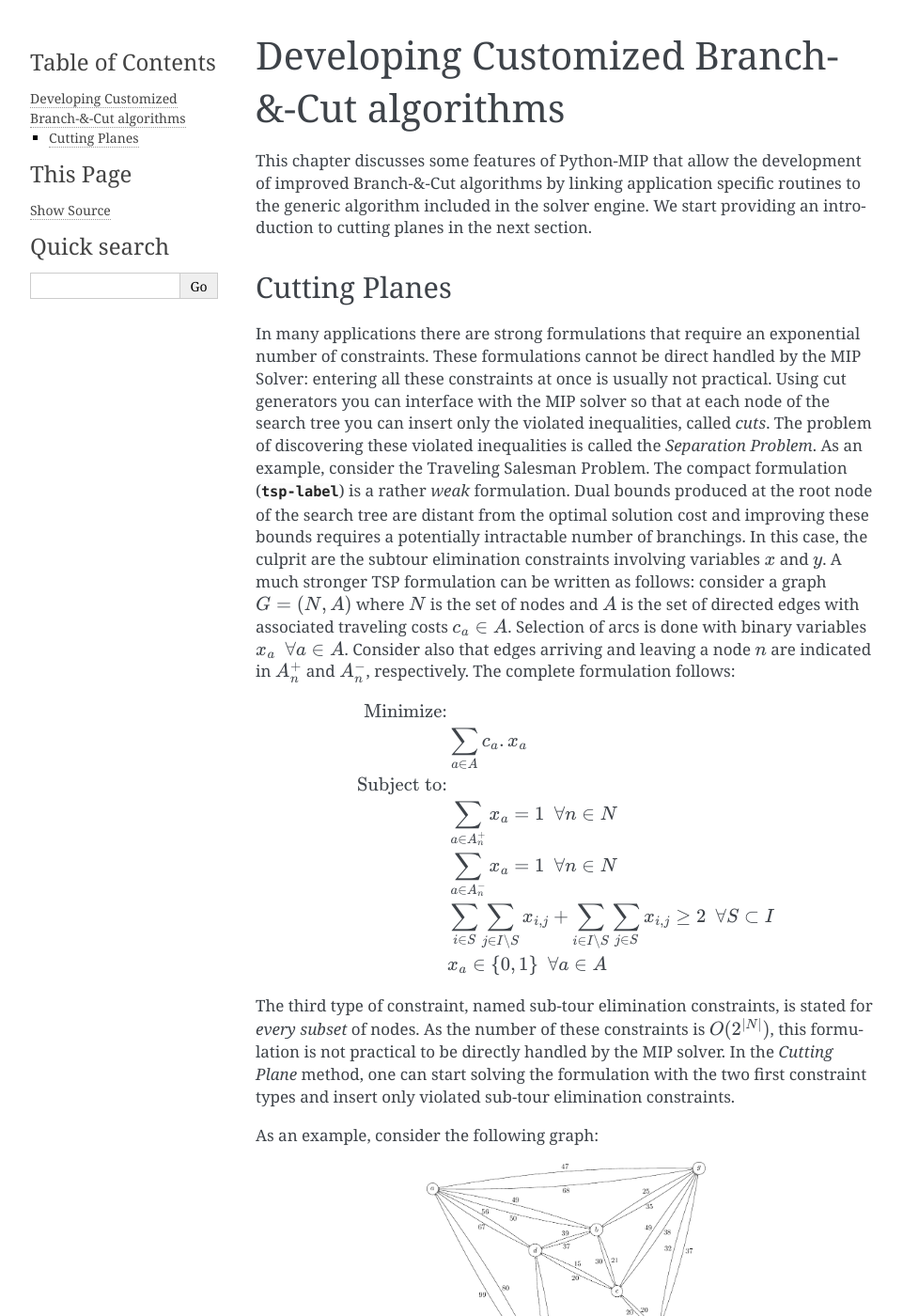
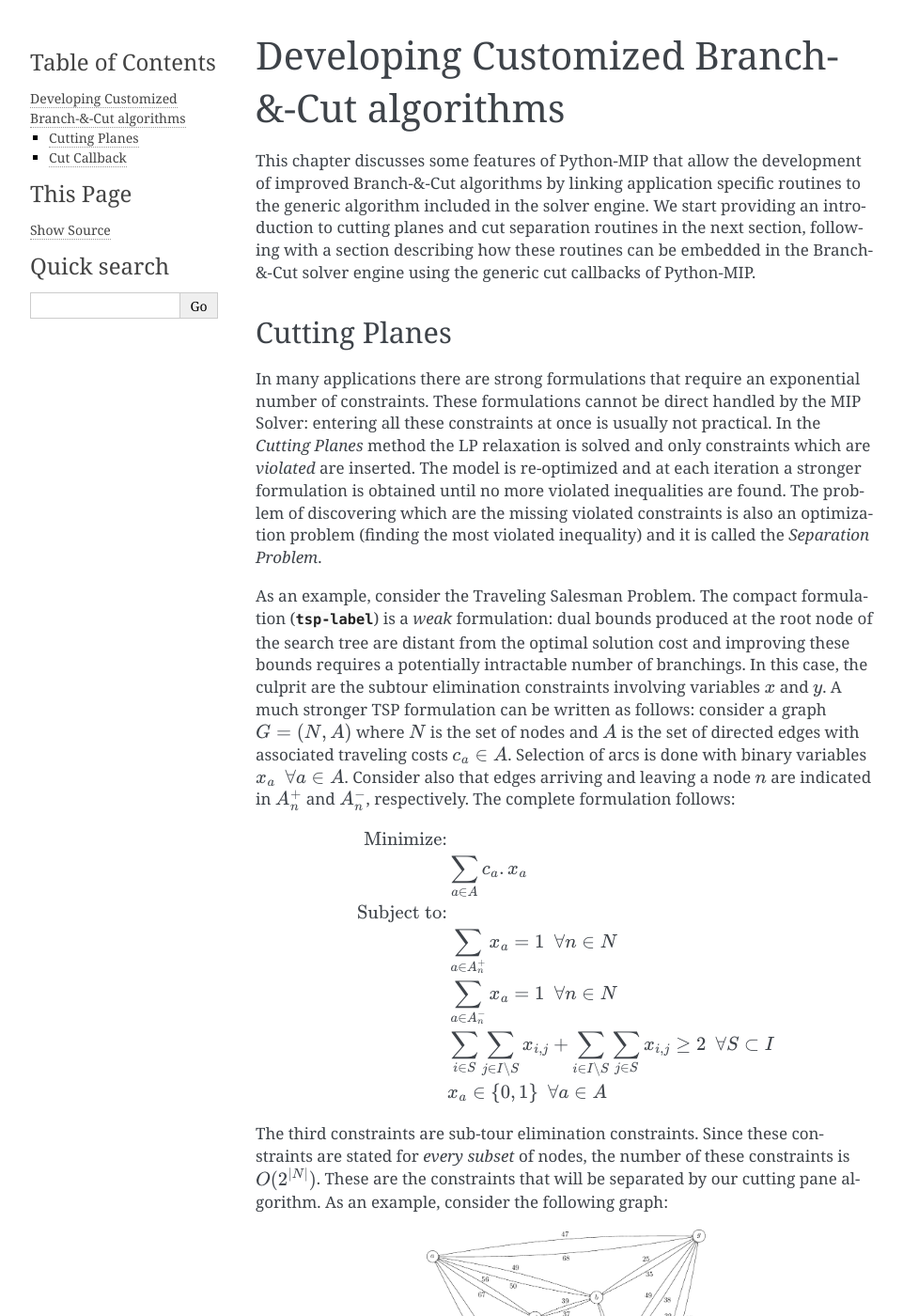
Before and after one commit to coin-or/python-mip, a Sphinx documentation site: the page built from docs/custom.rst, in a window 1280 px wide and 1400 px high. Shown: the whole window at 94% size, without its empty margins (148-1109 px from the left). Built offline with Sphinx 7.4.7, drawn with Linux system fonts in a browser that asks for light colours; some of the changed text lies outside the part shown.

```diff
--- a/docs/conf.py
+++ b/docs/conf.py
@@ -40,6 +40,7 @@ release = ''
 # ones.
 extensions = [
     'sphinx.ext.autodoc',
+    'sphinx_autodoc_typehints',
     'sphinx.ext.mathjax',
 	'sphinx.ext.napoleon',
 ]
@@ -170,3 +171,5 @@ epub_exclude_files = ['search.html']
 #numfig = True
 #math_numfig = True
 math_eqref_format = "Eq.{number}"
+
+add_module_names = False
--- a/docs/custom.rst
+++ b/docs/custom.rst
@@ -1,34 +1,40 @@
+.. _chapCustom:
+
 Developing Customized Branch-&-Cut algorithms
 =============================================
 
-This chapter discusses some features of Python-MIP that allow the
-development of improved Branch-&-Cut algorithms by linking application
-specific routines to the generic algorithm included in the solver engine.
-We start providing an introduction to cutting planes in the next section.
+This chapter discusses some features of Python-MIP that allow the development
+of improved Branch-&-Cut algorithms by linking application specific routines to
+the generic algorithm included in the solver engine. We start providing an
+introduction to cutting planes and cut separation routines in the next section,
+following with a section describing how these routines can be embedded in the
+Branch-&-Cut solver engine using the generic cut callbacks of Python-MIP.
 
 Cutting Planes
 ~~~~~~~~~~~~~~
 
 In many applications there are strong formulations that require an
 exponential number of constraints. These formulations cannot be direct
-handled by the MIP Solver: entering all these constraints at once is
-usually not practical. Using cut generators you can interface with the MIP
-solver so that at each node of the search tree you can insert only the
-violated inequalities, called *cuts*. The problem of discovering these
-violated inequalities is called the *Separation Problem*. As an example,
-consider the Traveling Salesman Problem. The  compact formulation
-(:numref:`tsp-label`) is a rather *weak* formulation. Dual bounds produced
-at the root node of the search tree are distant from the optimal solution
-cost and improving these bounds requires a potentially intractable number
-of branchings. In this case, the culprit are the subtour elimination
-constraints involving variables :math:`x` and :math:`y`. A much stronger
-TSP formulation can be written as follows: consider a graph
-:math:`G=(N,A)` where :math:`N` is the set of nodes and :math:`A` is the
-set of directed edges with associated traveling costs :math:`c_a \in A`.
-Selection of arcs is done with binary variables :math:`x_a \,\,\, \forall
-a \in A`. Consider also that edges arriving and leaving a node :math:`n`
-are indicated in :math:`A^+_n` and :math:`A^-_n`, respectively. The
-complete formulation follows:
+handled by the MIP Solver: entering all these constraints at once is usually
+not practical. In the *Cutting Planes* method the LP relaxation is solved and
+only constraints which are *violated* are inserted. The model is re-optimized
+and at each iteration a stronger formulation is obtained until no more violated
+inequalities are found. The problem of discovering which are the missing
+violated constraints is also an optimization problem (finding the most violated
+inequality) and it is called the *Separation Problem*.
+
+As an example, consider the Traveling Salesman Problem. The  compact
+formulation (:numref:`tsp-label`) is a *weak* formulation: dual bounds produced
+at the root node of the search tree are distant from the optimal solution cost
+and improving these bounds requires a potentially intractable number of
+branchings. In this case, the culprit are the subtour elimination constraints
+involving variables :math:`x` and :math:`y`. A much stronger TSP formulation
+can be written as follows: consider a graph :math:`G=(N,A)` where :math:`N` is
+the set of nodes and :math:`A` is the set of directed edges with associated
+traveling costs :math:`c_a \in A`. Selection of arcs is done with binary
+variables :math:`x_a \,\,\, \forall a \in A`. Consider also that edges arriving
+and leaving a node :math:`n` are indicated in :math:`A^+_n` and :math:`A^-_n`,
+respectively. The complete formulation follows:
 
 
 .. math::
@@ -42,14 +48,11 @@ complete formulation follows:
  S \subset I \\
      & x_a \in \{0,1\} \,\,\, \forall a \in A
 
-The third type of constraint, named sub-tour elimination constraints, is
-stated for *every subset* of nodes. As the number of these constraints is
-:math:`O(2^{|N|})`, this formulation is not practical to be directly
-handled by the MIP solver. In the *Cutting Plane* method, one can start
-solving the formulation with the two first constraint types and insert
-only violated sub-tour elimination constraints.
-
-As an example, consider the following graph:
+The third constraints are sub-tour elimination constraints. Since these
+constraints are stated for *every subset* of nodes, the number of these
+constraints is :math:`O(2^{|N|})`. These are the constraints that will be
+separated by our cutting pane algorithm. As an example, consider the following
+graph:
 
 .. image:: ./images/tspG.png
     :width: 45%
@@ -143,3 +146,17 @@ line 28 and whenever two disconnected nodes are found the partition of the
 graph in the sets :math:`S \subset N` and :math:`N \setminus S` generates
 the violated inequality added ad line 31. The process repeats while new
 violated inequalities are generated.
+
+Cut Callback
+~~~~~~~~~~~~
+
+The cutting plane method has some limitations: even though the first rounds of
+cuts improve significantly the lower bound, the overall number of iterations
+needed to obtain the optimal integer solution may be too large. Better results
+can be obtained with the Branch-&-Cut algorithm, where cut generation is
+combined with branching. If you have an algorithm like the one included in the
+previous Section to separate inequalities for your application you can combine
+it with the complete BC algorithm implemented in the solver engine using
+callbacks. Cut generation callbacks (CGC) are called at each node of the search
+tree where a fractional solution is found. In Python-MIP, CGC are implemented
+extending the CutsGenerator class.
--- a/docs/quickstart.rst
+++ b/docs/quickstart.rst
@@ -1,3 +1,5 @@
+.. _chapQuick:
+
 Quick start
 ===========
 
```
Also changed, not shown: docs/index.rst (+16 -6 lines), docs/intro.rst (+6 -4 lines), 2 other files.
